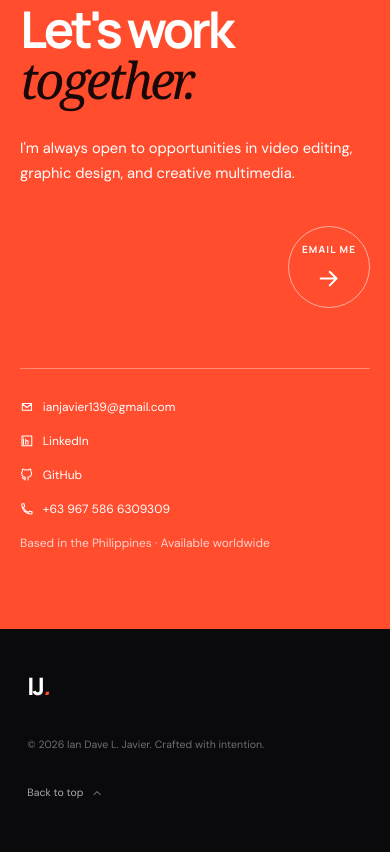
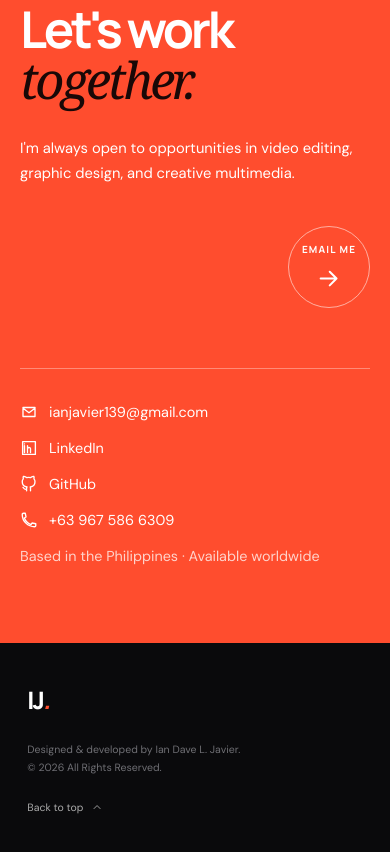
Before and after one commit to Javier-Ian/Javier_Portfolio, a website built with Vite: page index.html in a window 390 px wide. Shown: the part 8648-9500 px from the top of the page. Built offline with nearby package versions, Linux system fonts and the light colour scheme.

Commit message:
update resume download, enlarged contact text, spacing , and iconss also updated the footer

```diff
--- a/src/main.js
+++ b/src/main.js
@@ -54,9 +54,9 @@ document.querySelector('#app').innerHTML = `
     <nav class="nav" aria-label="Main navigation">
       <a href="#work">Explore My Work</a>
       <a href="#about">Get to know me</a>
-      <a href="/assets/Ian-Javier-Resume.pdf" download>Download Resume</a>
+      <a href="/resume/ian-javier-resume.pdf" download>Download Resume</a>
     </nav>
-    <a class="header-cta" href="/assets/Ian-Javier-Resume.pdf" download>Download Resume ${icon('download')}</a>
+    <a class="header-cta" href="#contact">Let's work together ${icon('arrow')}</a>
   </header>
 
   <main>
@@ -298,7 +298,7 @@ document.querySelector('#app').innerHTML = `
         <a href="mailto:ianjavier139@gmail.com">${icon('mail')} ianjavier139@gmail.com</a>
         <a href="https://linkedin.com/in/Javier-Ian" target="_blank" rel="noreferrer">${icon('linkedin')} LinkedIn</a>
         <a href="https://github.com/Javier-Ian" target="_blank" rel="noreferrer">${icon('github')} GitHub</a>
-        <a href="tel:+639675866309309">${icon('phone')} +63 967 586 6309309</a>
+        <a href="tel:+639675866309">${icon('phone')} +63 967 586 6309</a>
         <span>Based in the Philippines &middot; Available worldwide</span>
       </div>
     </section>
@@ -306,7 +306,10 @@ document.querySelector('#app').innerHTML = `
 
   <footer>
     <a class="logo" href="#home">IJ<span>.</span></a>
-    <p>© <span id="year"></span> Ian Dave L. Javier. Crafted with intention.</p>
+    <div class="footer-credit">
+      <p>Designed &amp; developed by Ian Dave L. Javier.</p>
+      <p>&copy; <span id="year"></span> All Rights Reserved.</p>
+    </div>
     <a href="#top" class="back-top">Back to top ${icon('up')}</a>
   </footer>
 `
--- a/src/style.css
+++ b/src/style.css
@@ -291,12 +291,15 @@ h2 em { font-family: Georgia, serif; font-weight: 400; }
 .contact-circle:hover { background: white; color: var(--orange); transform: rotate(-15deg); }
 .contact-circle span { font: 700 .62rem var(--display); letter-spacing: .12em; text-transform: uppercase; }
 .contact-circle svg { width: 34%; }
-.contact-details { margin-top: 90px; padding-top: 30px; border-top: 1px solid rgba(255,255,255,.35); display: flex; flex-wrap: wrap; align-items: center; gap: 24px 38px; font-size: .75rem; }
-.contact-details a { display: flex; align-items: center; gap: 9px; white-space: nowrap; }
+.contact-details { margin-top: 90px; padding-top: 34px; border-top: 1px solid rgba(255,255,255,.35); display: flex; flex-wrap: wrap; align-items: center; gap: 26px 42px; font-size: clamp(.9rem, 1vw, 1.05rem); }
+.contact-details a { display: flex; align-items: center; gap: 11px; white-space: nowrap; }
+.contact-details a svg { width: 1.25em; height: 1.25em; }
 .contact-details a:hover { color: #260b08; }
 .contact-details span { margin-left: auto; opacity: .75; }
 footer { min-height: 120px; display: flex; align-items: center; justify-content: space-between; gap: 25px; padding: 25px clamp(24px, 7vw, 120px); color: #6f6f74; font-size: .66rem; }
 footer .logo { color: #fff; }
+.footer-credit { line-height: 1.65; text-align: center; }
+.footer-credit p { margin: 0; }
 .back-top { display: flex; align-items: center; gap: 8px; color: #aaa; }
 
 .reveal { opacity: 0; transform: translateY(45px); transition: opacity .8s cubic-bezier(.2,.65,.3,1), transform .8s cubic-bezier(.2,.65,.3,1); }
@@ -410,6 +413,7 @@ footer .logo { color: #fff; }
   .contact-details { align-items: flex-start; flex-direction: column; gap: 18px; margin-top: 60px; }
   .contact-details span { margin-left: 0; }
   footer { align-items: flex-start; flex-direction: column; padding-top: 40px; padding-bottom: 40px; }
+  .footer-credit { text-align: left; }
 }
 
 @media (prefers-reduced-motion: reduce) {
```
Also changed, not shown: 2 other files.
